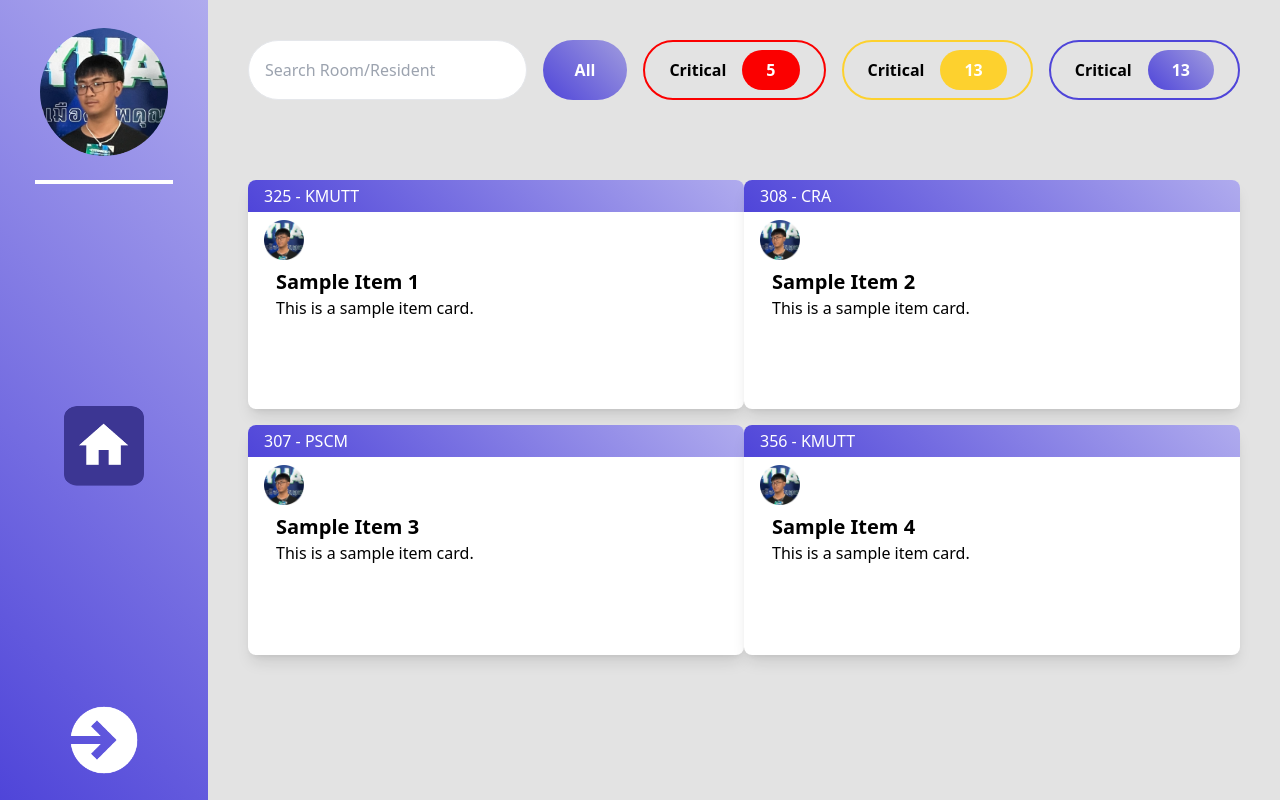
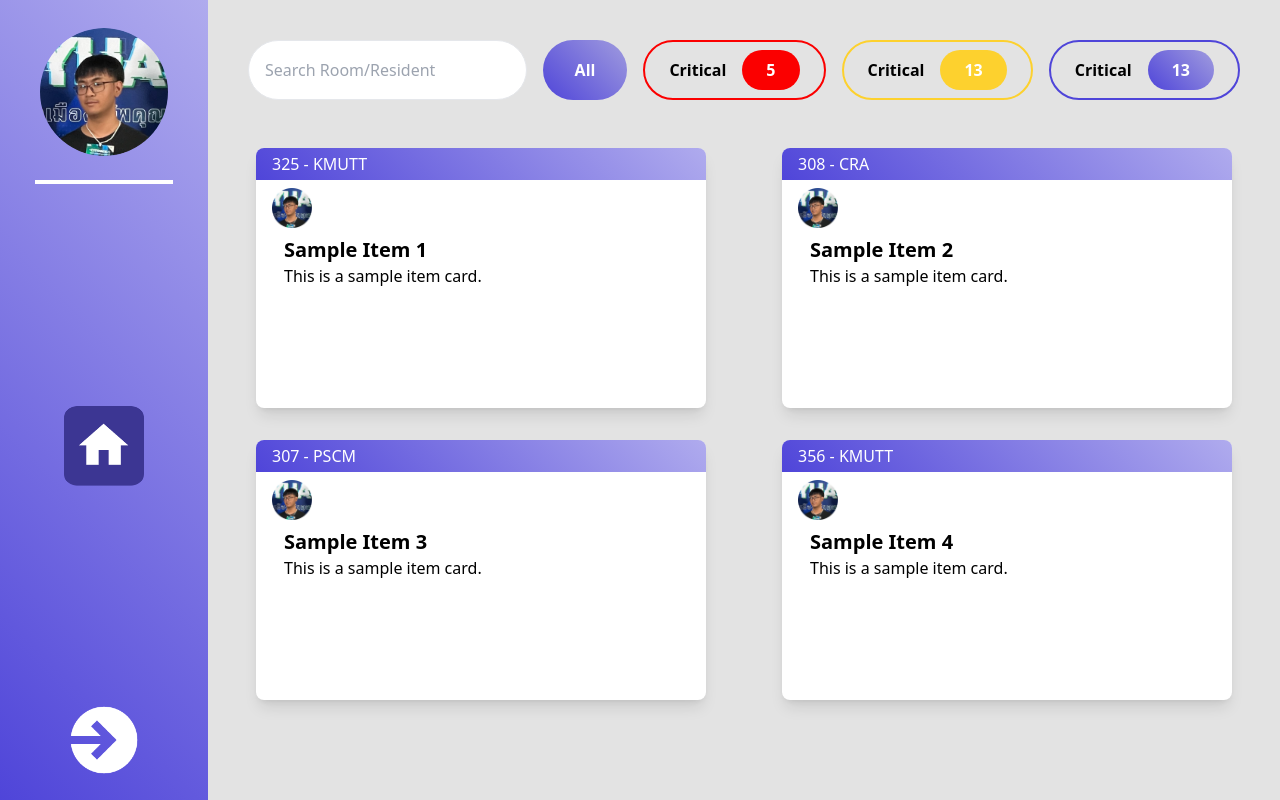
Before and after one commit to pergazuz/Sirisoft_hack_demo, a React (Vite) app in the folder sirisoft_frontend/: page /home in a window 1280 px wide. Built offline with nearby package versions, Linux system fonts and the light colour scheme.

Commit message:
Update Layout home

```diff
--- a/sirisoft_frontend/src/components/HomeContent.jsx
+++ b/sirisoft_frontend/src/components/HomeContent.jsx
@@ -28,18 +28,20 @@ function HomePage() {
       imageUrl: "/profile.png", // Replace with your image path
       topBarText: "356 - KMUTT",
     },
+
   ];
 
   return (
     <div className="flex flex-wrap justify-between p-10">
       {items.map((item, index) => (
+        <div key={index} className="m-2">
           <ItemCard
-          key={index}
             title={item.title}
             description={item.description}
             imageUrl={item.imageUrl}
             topBarText={item.topBarText}
           />
+        </div>
       ))}
     </div>
   );
--- a/sirisoft_frontend/src/components/HomePage.jsx
+++ b/sirisoft_frontend/src/components/HomePage.jsx
@@ -34,7 +34,7 @@ function HomePage() {
             className="rounded-xl h-20 w-20 object-cover" // Adjust size as needed
           />
         </div>
-        <div className="flex justify-center mb-5">
+      <div className="flex justify-center mb-5">
         <img
           src="/Logout.png"
           alt="Logout"
@@ -44,7 +44,7 @@ function HomePage() {
       </div>
       </div>
       <div className="flex-1 flex flex-col bg-[#E3E3E3]">
-        <div className="p-10 flex">
+        <div className="px-10 pt-10 flex">
           <input
             type="text"
             placeholder="Search Room/Resident"
--- a/sirisoft_frontend/src/components/ItemCard.jsx
+++ b/sirisoft_frontend/src/components/ItemCard.jsx
@@ -2,7 +2,7 @@ import React from 'react';
 
 function ItemCard({ title, description, imageUrl, topBarText }) {
   return (
-    <div className="bg-white rounded-lg shadow-lg p-4 mb-4 relative flex w-1/2 h-2/3"> {/* Added flex for layout */}
+    <div className="bg-white rounded-lg shadow-lg p-4 mb-4 relative flex w-[450px] h-[260px]"> {/* Added flex for layout */}
       <div className="bg-gradient-custom text-white py-1 px-4 rounded-t-lg absolute top-0 left-0 right-0">
         <span>{topBarText}</span>
       </div>
--- a/sirisoft_frontend/src/components/LoginPage.jsx
+++ b/sirisoft_frontend/src/components/LoginPage.jsx
@@ -6,7 +6,6 @@ import { useNavigate } from 'react-router-dom';
 
 function LoginPage() {
     const navigate = useNavigate();
-
 
     const [username, setUsername] = useState('');
     const [password, setPassword] = useState('');
```
Lines whose indentation alone changed are shown as unchanged.
